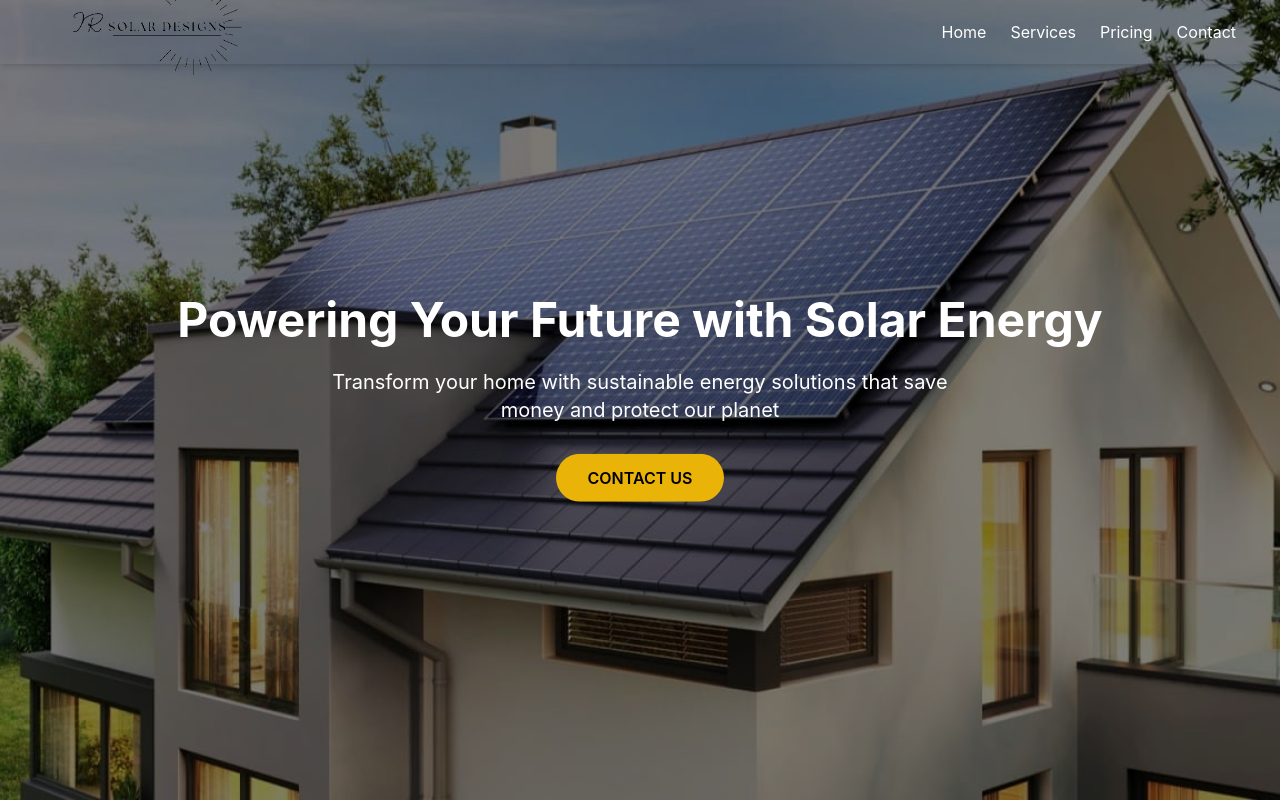
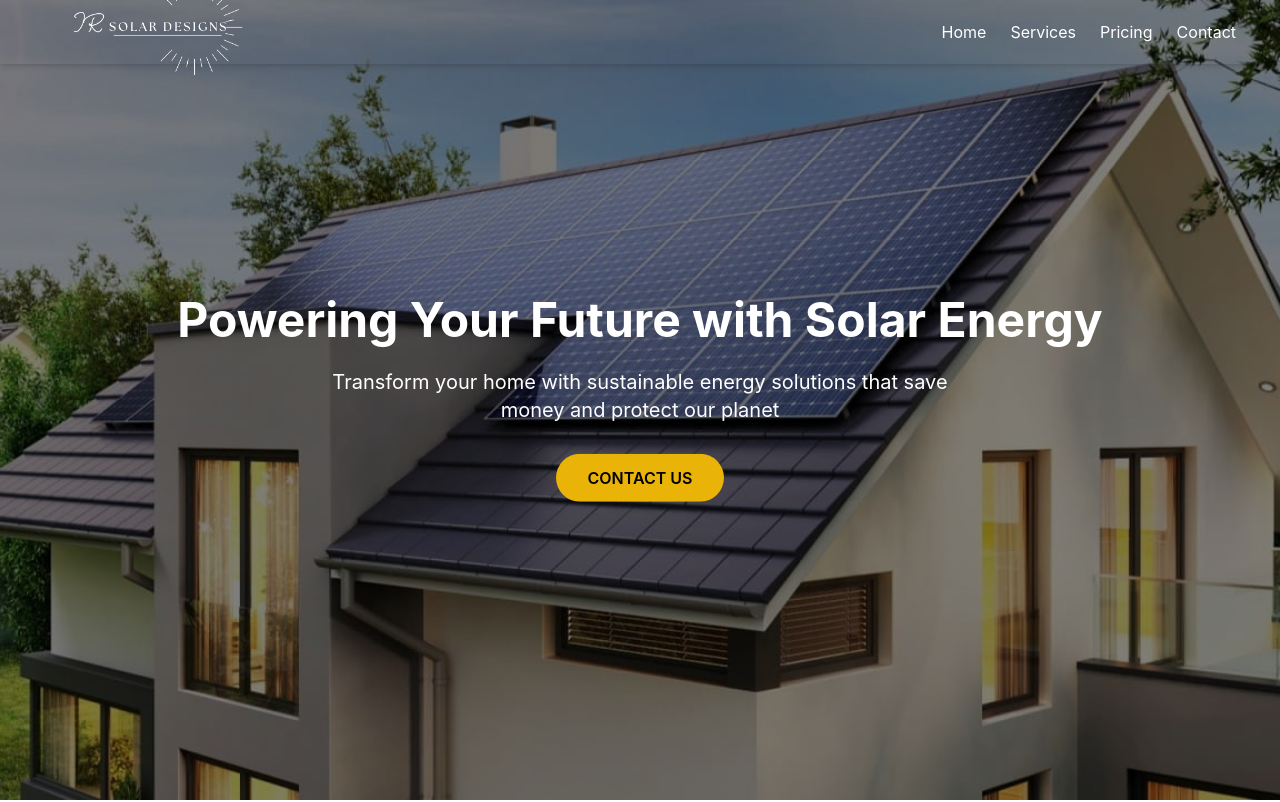
Before and after one commit to Calebabisai/IRSolarDesigns, a React (Vite) app: page / in a window 1280 px wide. Shown: the top 802 px of the page. Built offline with nearby package versions, Linux system fonts and the light colour scheme.

Commit message:
new icon, logo white

```diff
--- a/index.html
+++ b/index.html
@@ -2,7 +2,7 @@
 <html lang="en">
   <head>
     <meta charset="UTF-8" />
-    <link rel="icon" type="image/svg+xml" href="/vite.svg" />
+    <link rel="icon" type="image/png" href="/src/assets/IR_ICON.png" />
     <meta name="viewport" content="width=device-width, initial-scale=1.0" />
     <link href="./src/index.css" rel="stylesheet">
     <title>IRSolarDesigns</title>
--- a/src/components/Navbar.tsx
+++ b/src/components/Navbar.tsx
@@ -17,7 +17,8 @@ function Navbar({ isHome: isHomeProp = false }: NavbarProps) {
             <Link to="/" className="flex items-center">
               <div className="relative overflow-visible" style={{ marginTop: '-10px' }}>
                 <img
-                  src="/src/assets/IRLOGO.PNG"
+                  // Usa el logo alternativo en Home y el regular en otras páginas
+                  src={isHome ? "/src/assets/IRLOGO_WHITE.PNG" : "/src/assets/IRLOGO.PNG"}
                   alt="Logo IRSolarDesign"
                   className="h-24 w-auto object-contain transform hover:scale-105 transition-transform duration-300"
                 />
--- a/src/pages/Home.tsx
+++ b/src/pages/Home.tsx
@@ -17,7 +17,7 @@ function Home() {
     return () => window.removeEventListener('scroll', handleScroll);
   }, []);
 
-  // Simular un pequeño retraso para que la animación sea perceptible
+  // Animacion de retraso imagen de fondo
   useEffect(() => {
     const timer = setTimeout(() => {
       setImageLoaded(true);
```
Also changed, not shown: src/Assets/IRLOGO_WHITE.png (added), src/Assets/IR_ICON.png (added).
